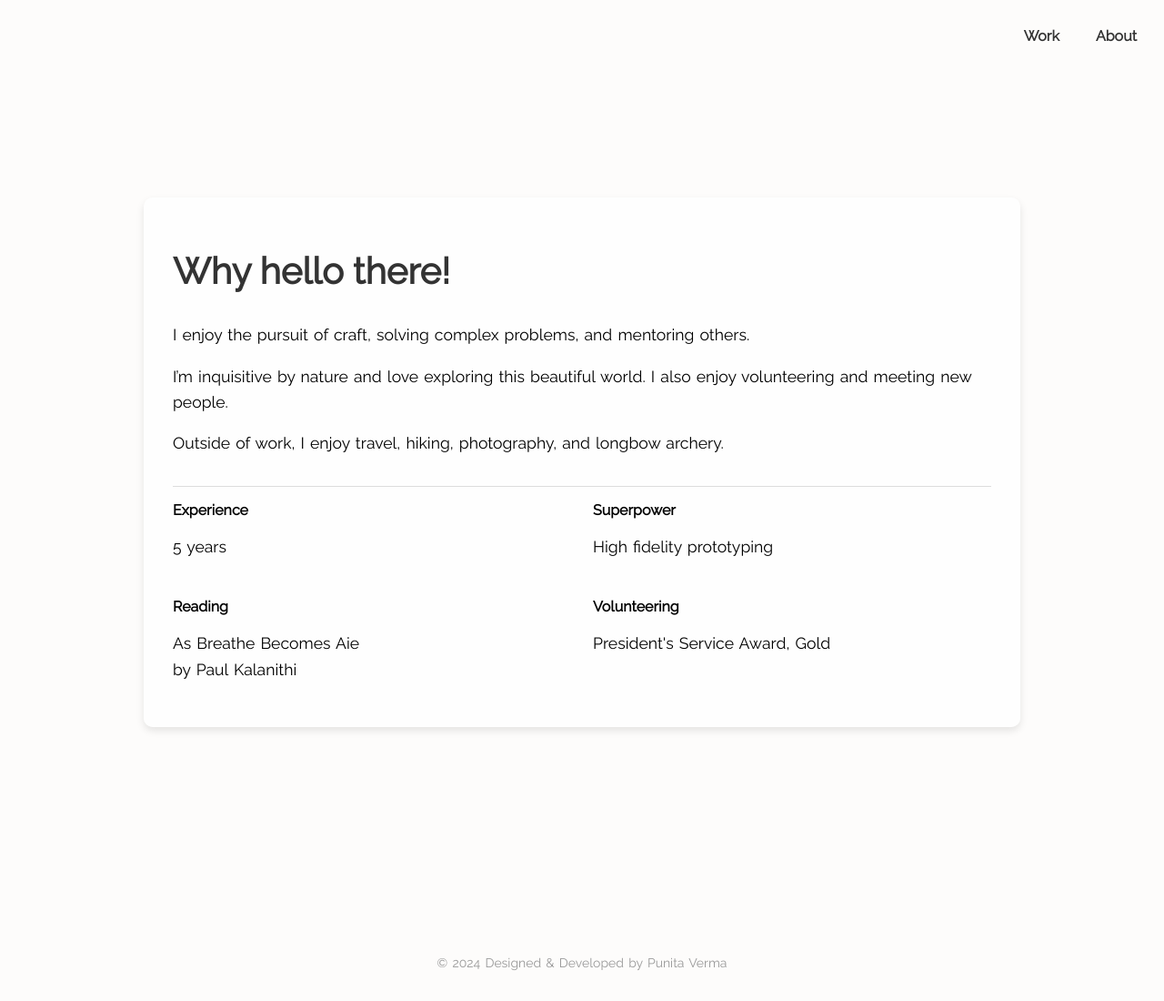
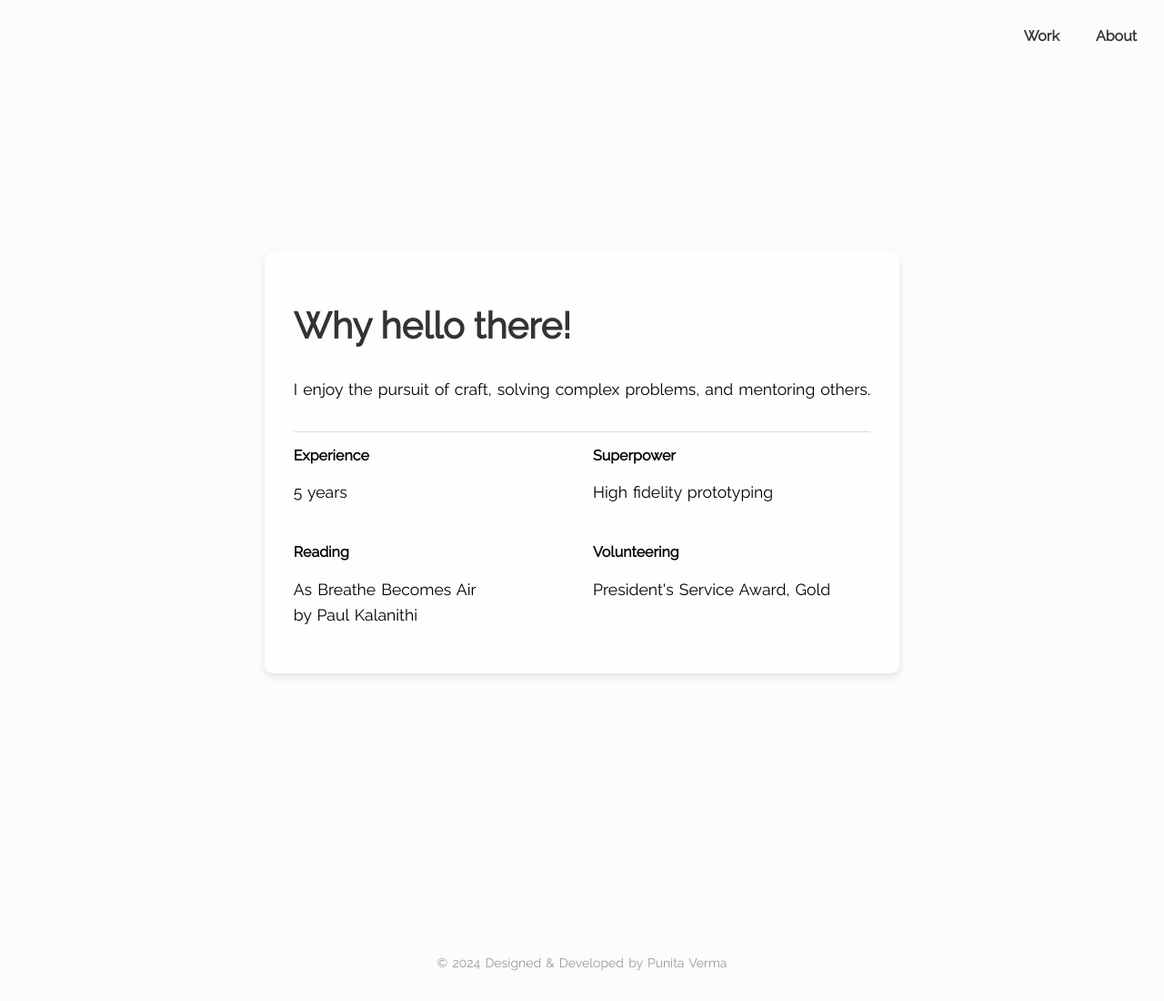
Before and after one commit to p9verma/punitaverma9.github.io, a Jekyll site: the page built from about.md, in a window 1280 px wide. Shown: the whole page at 91% size. Built offline with Jekyll 4.4.1, drawn with Linux system fonts in a browser that asks for light colours.

Commit message:
fix book title typo

```diff
--- a/_layouts/about.html
+++ b/_layouts/about.html
@@ -120,8 +120,6 @@
       <div class="about-text">
         <h1>Why hello there!</h1>
         <p>I enjoy the pursuit of craft, solving complex problems, and mentoring others.</p>
-        <p>I’m inquisitive by nature and love exploring this beautiful world. I also enjoy volunteering and meeting new people.</p>
-        <p>Outside of work, I enjoy travel, hiking, photography, and longbow archery.</p>
         <div class="about-details">
           <div>
             <strong>Experience</strong>
@@ -133,7 +131,7 @@
           </div>
           <div>
             <strong>Reading</strong>
-            <p>As Breathe Becomes Aie<br>by Paul Kalanithi</p>
+            <p>As Breathe Becomes Air<br>by Paul Kalanithi</p>
           </div>
           <div>
             <strong>Volunteering</strong>
```
